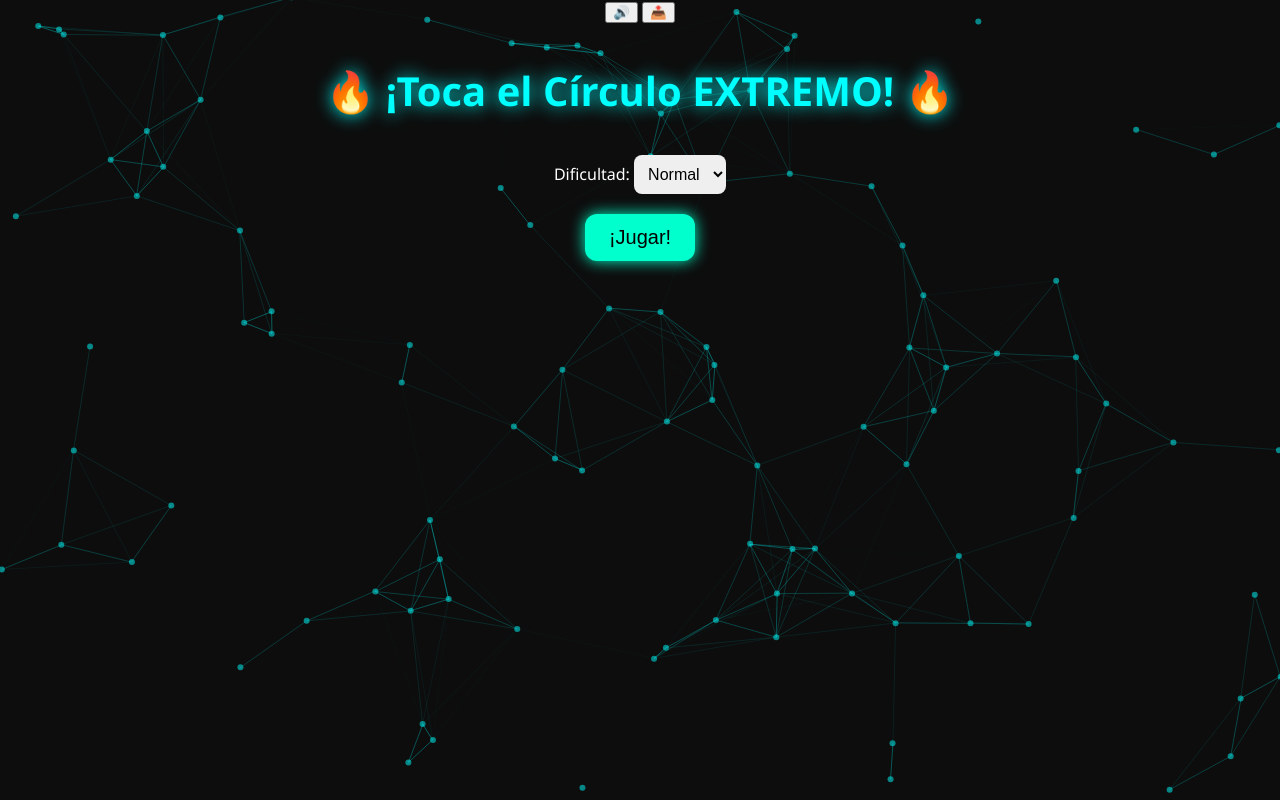
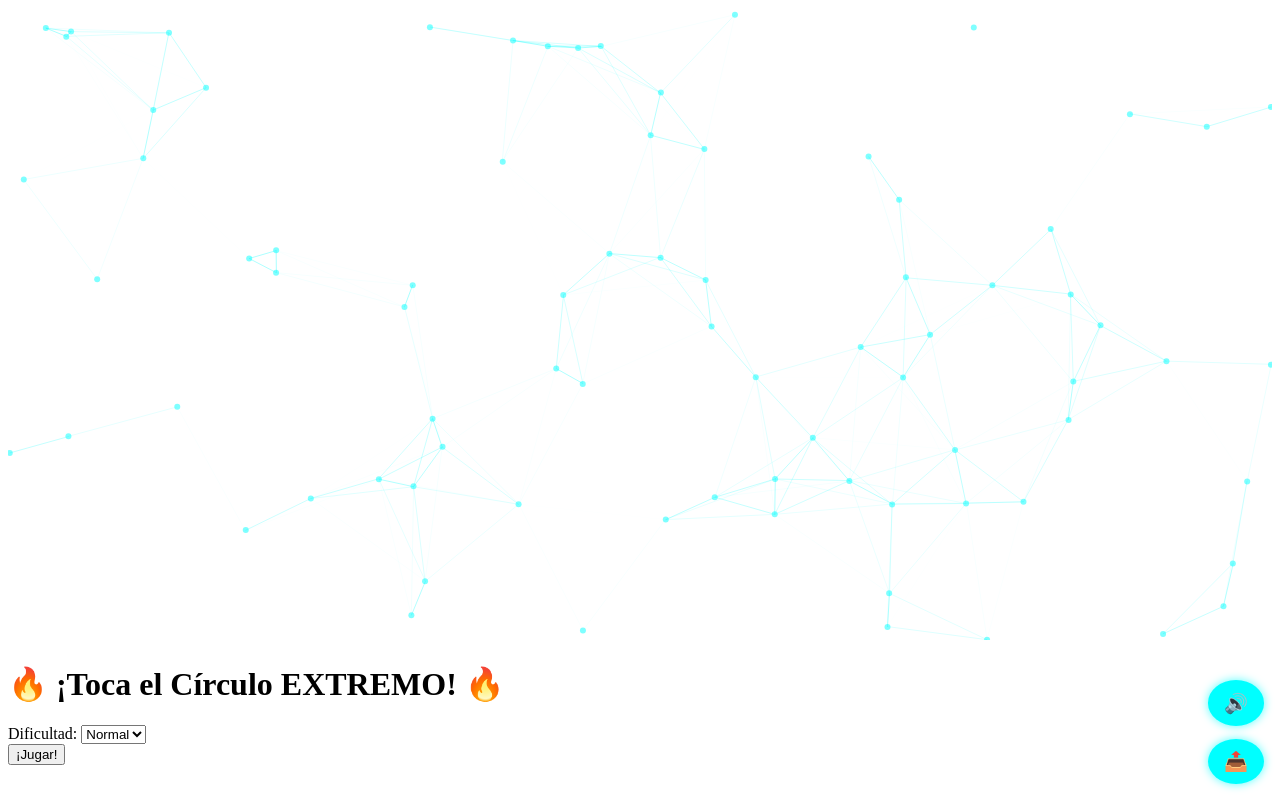
Before and after one commit to johan200321/Juego-Toque, a plain HTML site: page index.html in a window 1280 px wide. Drawn offline with Linux system fonts and the light colour scheme; animation ran at ten frames a second.

Commit message:
Update style.css

```diff
--- a/style.css
+++ b/style.css
@@ -1,149 +1,25 @@
-body {
-  margin: 0;
-  padding: 0;
-  font-family: 'Segoe UI', sans-serif;
-  color: #ffffff;
-  text-align: center;
-  overflow-x: hidden;
-  background-color: #0d0d0d;
+/* Botones flotantes */
+.floating-buttons {
+  position: fixed;
+  bottom: 1rem;
+  right: 1rem;
+  display: flex;
+  flex-direction: column;
+  gap: 0.8rem;
+  z-index: 999;
 }
 
-h1 {
-  margin-top: 20px;
-  font-size: 6vw;
-  color: #00ffff;
-  text-shadow: 2px 2px 10px #00ffff;
-  animation: brillo 2s infinite alternate;
-  position: relative;
-  z-index: 2;
+.floating-buttons button {
+  background-color: #00ffff;
+  color: #000;
+  border: none;
+  padding: 0.7rem 1rem;
+  border-radius: 50%;
+  font-size: 1.2rem;
+  cursor: pointer;
+  box-shadow: 0 0 10px #00ffffaa;
 }
 
-@keyframes brillo {
-  0% {text-shadow: 0 0 10px #00ffff;}
-  100% {text-shadow: 0 0 20px #00ffff;}
+.floating-buttons button:hover {
+  background-color: #00cccc;
 }
-
-#score, #highScore, #level, #medal {
-  font-size: 4vw;
-  margin-top: 10px;
-  transition: 0.3s ease;
-  position: relative;
-  z-index: 2;
-}
-
-#gameArea {
-  position: relative;
-  width: 90vw;
-  height: 60vh;
-  border: 3px solid #00ffcc;
-  overflow: hidden;
-  margin: 20px auto;
-  background-color: rgba(0, 0, 0, 0.3);
-  z-index: 1;
-  border-radius: 10px;
-}
-
-.circle {
-  position: absolute;
-  width: 12vw;
-  height: 12vw;
-  max-width: 80px;
-  max-height: 80px;
-  background-image: radial-gradient(circle at center, #ffcc00, #ff0066);
-  border-radius: 50%;
-  box-shadow: 0 0 20px #ffcc00, 0 0 30px #ff0066;
-  cursor: pointer;
-  animation: pulse 1s infinite;
-  transition: all 0.3s ease;
-  z-index: 2;
-}
-
-@keyframes pulse {
-  0% {transform: scale(1);}
-  50% {transform: scale(1.3);}
-  100% {transform: scale(1);}
-}
-
-.circle:active {
-  transform: scale(0.9);
-  box-shadow: 0 0 25px #ffffff;
-}
-
-#startBtn {
-  margin-top: 20px;
-  padding: 14px 30px;
-  font-size: 5vw;
-  max-font-size: 22px;
-  background-color: #00ffcc;
-  color: black;
-  border: none;
-  border-radius: 12px;
-  cursor: pointer;
-  box-shadow: 0 0 15px #00ffcc;
-  transition: 0.3s ease;
-  position: relative;
-  z-index: 2;
-}
-
-#startBtn:hover {
-  background-color: #00ccaa;
-}
-
-.spark {
-  position: absolute;
-  width: 10px;
-  height: 10px;
-  background: yellow;
-  border-radius: 50%;
-  animation: explode 0.5s linear forwards;
-  z-index: 2;
-}
-
-@keyframes explode {
-  0% {transform: scale(1); opacity: 1;}
-  100% {transform: scale(4); opacity: 0;}
-}
-
-#particles-js {
-  position: fixed;
-  width: 100%;
-  height: 100%;
-  top: 0;
-  left: 0;
-  z-index: 0;
-}
-
-#menu {
-  display: block;
-  position: relative;
-  z-index: 2;
-  padding: 20px;
-}
-
-#menu select {
-  padding: 10px;
-  font-size: 4vw;
-  border-radius: 8px;
-  border: none;
-  margin-top: 10px;
-  max-width: 200px;
-}
-
-@media (min-width: 768px) {
-  h1 {
-    font-size: 40px;
-  }
-
-  #score, #highScore, #level, #medal {
-    font-size: 22px;
-  }
-
-  #startBtn {
-    font-size: 20px;
-    padding: 12px 24px;
-  }
-
-  #menu select {
-    font-size: 16px;
-  }
-}
```
